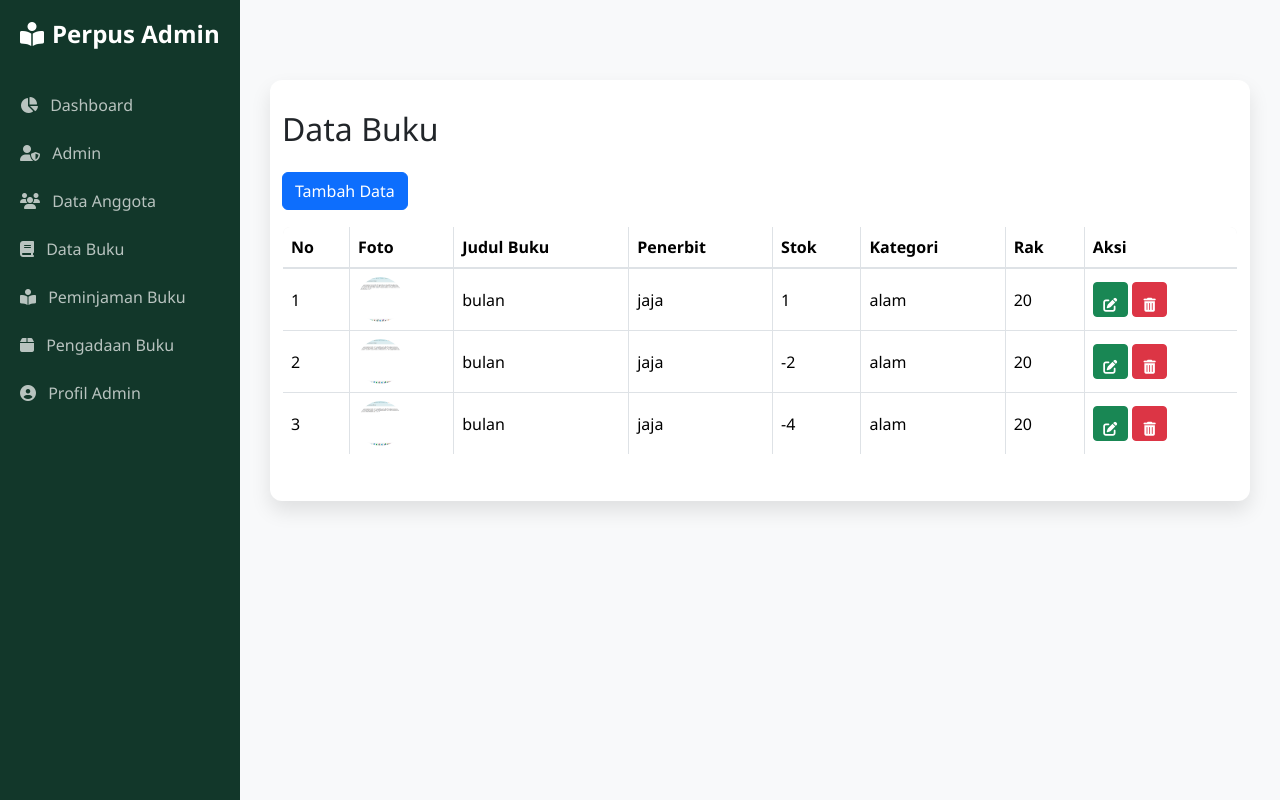
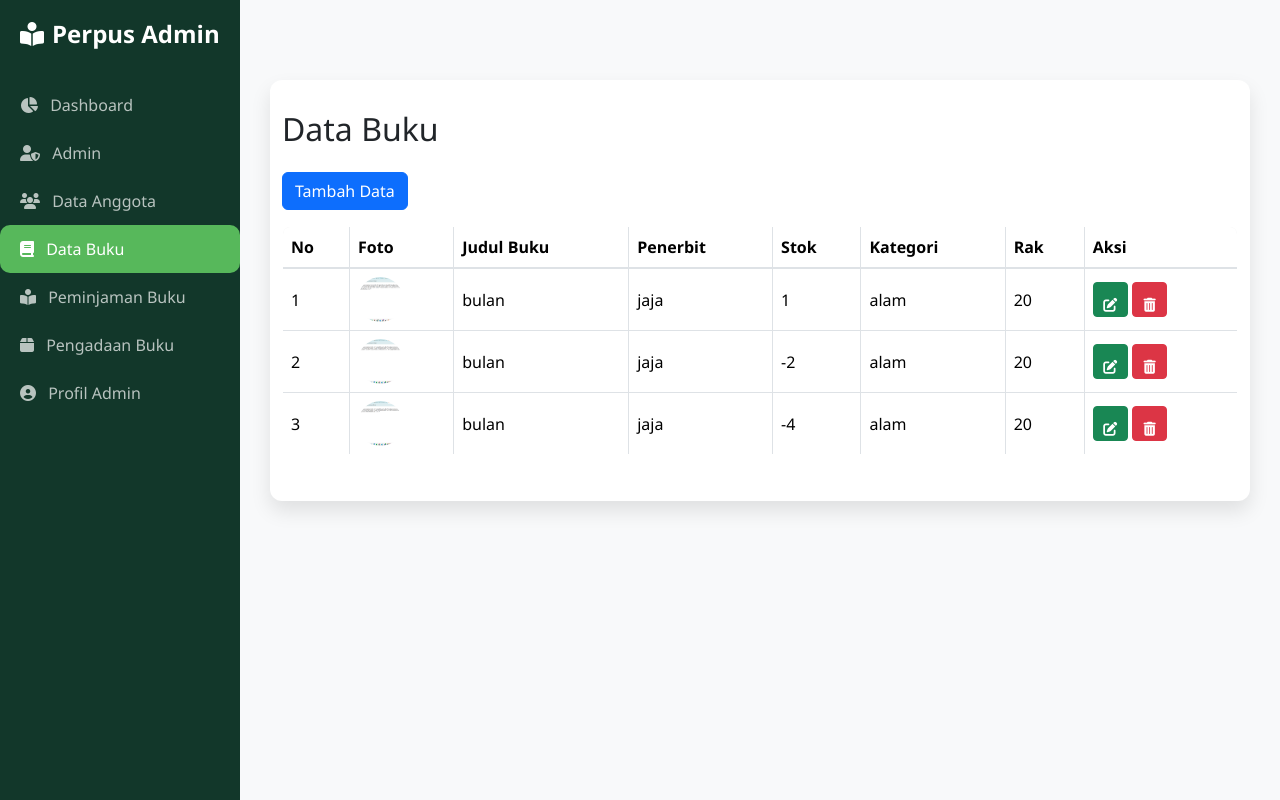
Before and after one commit to nneyaii/Kelompok6-TA, a PHP site: page /data-buku/index.php in a window 1280 px wide. Run offline with PHP 8.4, Linux system fonts and the light colour scheme; data comes from the database, SQL or seed files in the repository.

Commit message:
merubah index data buku

```diff
--- a/data-buku/index.php
+++ b/data-buku/index.php
@@ -78,7 +78,7 @@ $query = mysqli_query($koneksi, "SELECT * FROM buku");
             <a href="../index.php"><i class="fas fa-chart-pie me-2"></i> Dashboard</a>
             <a href="/crud-php/Kelompok6-TA/data-pengguna/pengguna.php"><i class="fas fa-user-shield me-2"></i> Admin</a>
             <a href="../data-anggota/index.php"><i class="fas fa-users me-2"></i> Data Anggota</a>
-            <a href="../data-buku/index.php"><i class="fas fa-book me-2"></i> Data Buku</a>
+            <a href="../data-buku/index.php" class="active"><i class="fas fa-book me-2"></i> Data Buku</a>
             <a href="../peminjamann-buku/index.php"><i class="fas fa-book-reader me-2"></i> Peminjaman Buku</a>
             <a href="../pengadaan-buku/index.php"><i class="fas fa-box me-2"></i> Pengadaan Buku</a>
             <a href="../profil-admin/index.php"><i class="fas fa-user-circle me-2"></i> Profil Admin</a>
```
